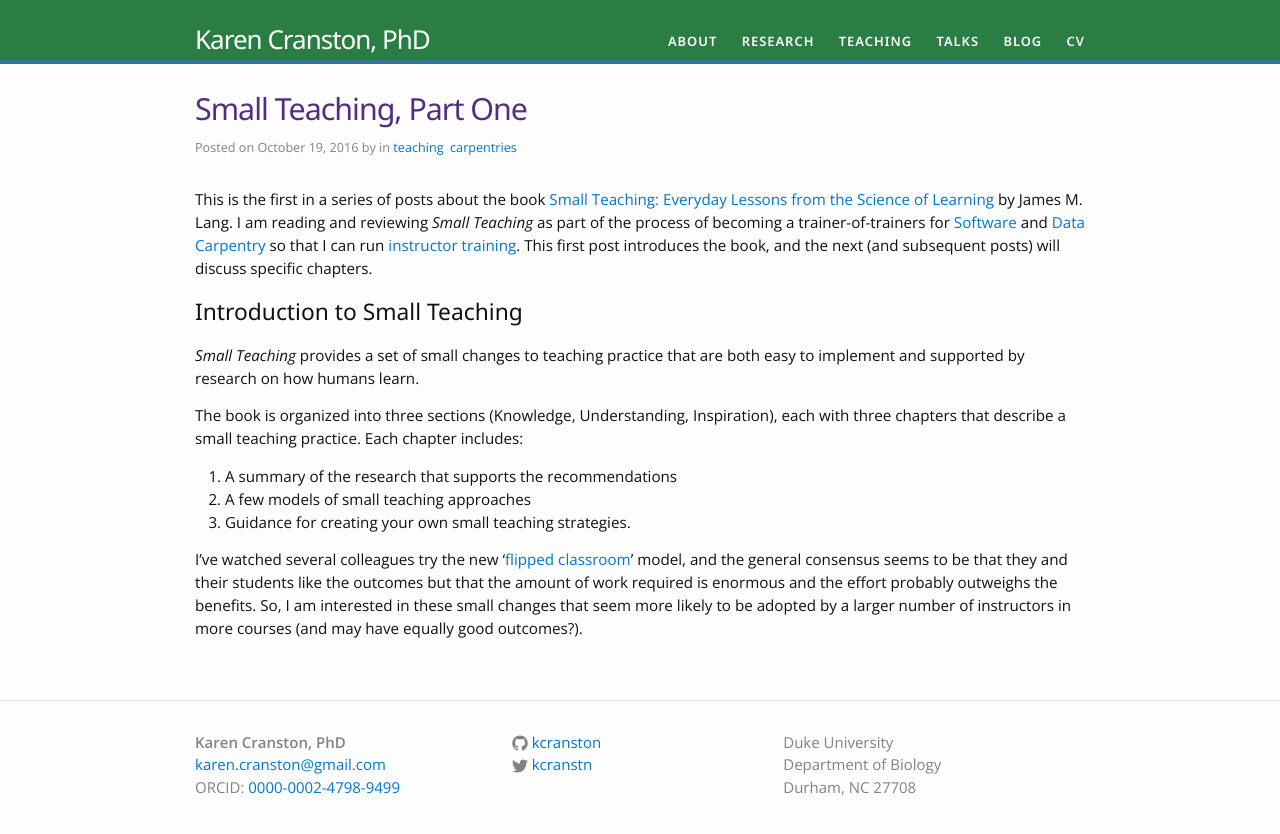
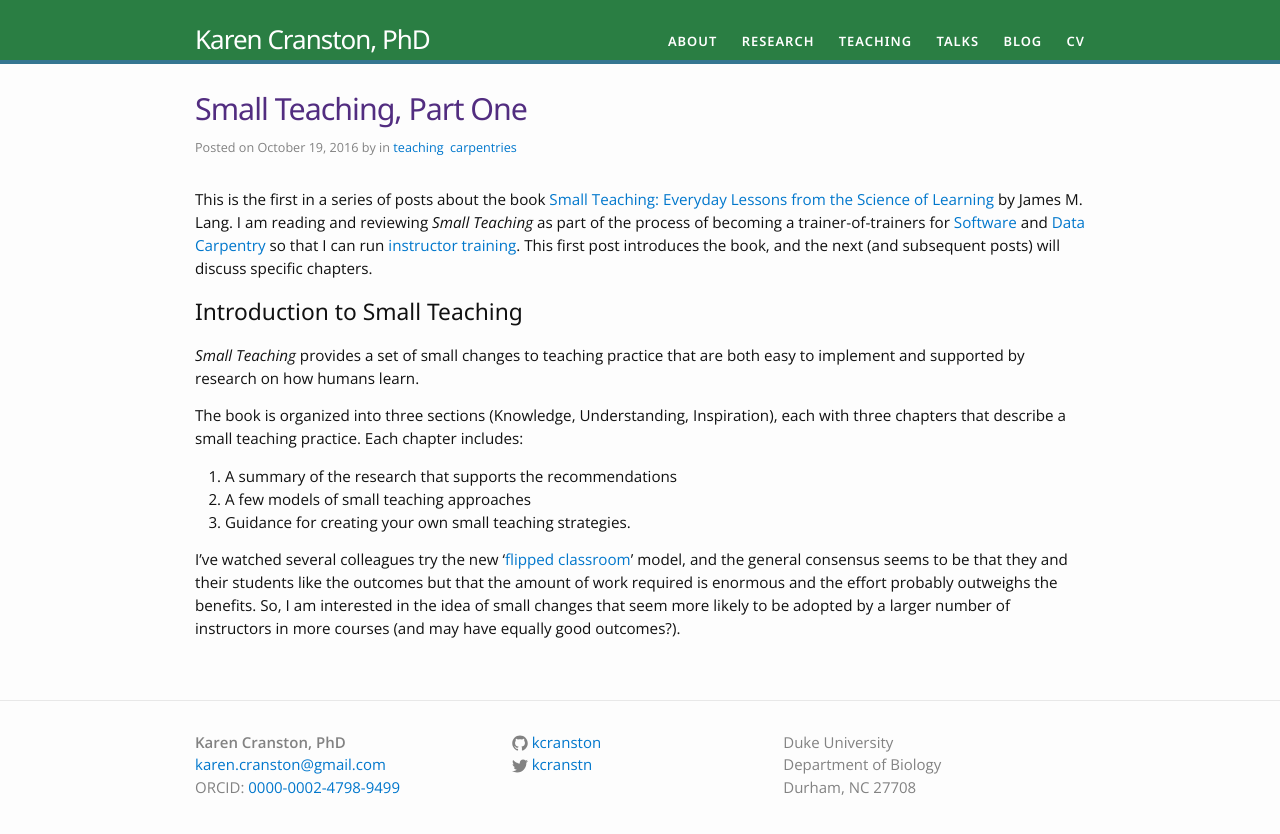
Before and after one commit to kcranston/kcranston.github.io, a Jekyll site: the page built from _posts/2016-10-19-small-teaching-part-one.md, in a window 1280 px wide. Shown: the top 834 px of the page. Built offline with Jekyll 4.4.1, drawn with Linux system fonts in a browser that asks for light colours.

Commit message:
minor edit

```diff
--- a/_posts/2016-10-19-small-teaching-part-one.md
+++ b/_posts/2016-10-19-small-teaching-part-one.md
@@ -23,4 +23,4 @@ The book is organized into three sections (Knowledge, Understanding, Inspiration
 2. A few models of small teaching approaches
 3. Guidance for creating your own small teaching strategies.
 
-I've watched several colleagues try the new '[flipped classroom](https://en.wikipedia.org/wiki/Flipped_classroom)' model, and the general consensus seems to be that they and their students like the outcomes but that the amount of work required is enormous and the effort probably outweighs the benefits. So, I am interested in these small  changes that seem more likely to be adopted by a larger number of instructors in more courses (and may have equally good outcomes?).
+I've watched several colleagues try the new '[flipped classroom](https://en.wikipedia.org/wiki/Flipped_classroom)' model, and the general consensus seems to be that they and their students like the outcomes but that the amount of work required is enormous and the effort probably outweighs the benefits. So, I am interested in the idea of small changes that seem more likely to be adopted by a larger number of instructors in more courses (and may have equally good outcomes?).
```
